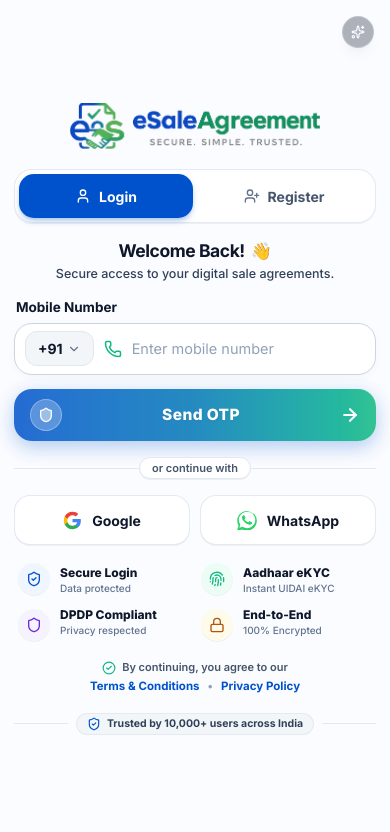
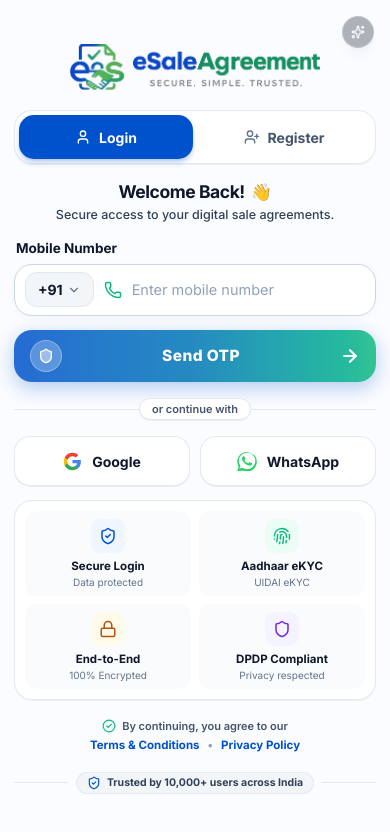
Before and after one commit to dacnikhil21/trilok, a Next.js app: page /login in a window 390 px wide. Shown: the top 832 px of the page. Built offline with nearby package versions, Linux system fonts and the light colour scheme.

Commit message:
feat: implement hybrid responsive trust cards - 2x2 grid on mobile phones and 4-column horizontal card row on larger viewports

```diff
--- a/src/app/login/page.tsx
+++ b/src/app/login/page.tsx
@@ -195,52 +195,45 @@
             </div>
           )}
 
-          {/* ── SECTION 6: SLEEK MINIMALIST 2×2 TRUST LIST (Option 1 - No Heavy Boxes) ── */}
-          <div className="w-full pt-1 px-1">
-            <div className="grid grid-cols-2 gap-x-3 gap-y-3">
+          {/* ── SECTION 6: HYBRID RESPONSIVE TRUST CARD CONTAINER ───────────────────── */}
+          {/* Mobile: 2x2 Grid (Unclipped text) | Tablet/Desktop: 4-Column Horizontal Row */}
+          <div className="w-full bg-white/95 backdrop-blur-xs border border-slate-200/90 rounded-[18px] p-2.5 shadow-2xs">
+            <div className="grid grid-cols-2 min-[440px]:grid-cols-4 gap-2">
 
-              {/* Item 1: Secure Login */}
-              <div className="flex items-center gap-2.5">
-                <div className="w-8 h-8 rounded-full bg-[#EFF6FF] text-[#0052CC] flex items-center justify-center shrink-0 shadow-2xs">
-                  <ShieldCheck className="w-4 h-4 text-[#0052CC]" />
+              {/* Card 1: Secure Login */}
+              <div className="flex flex-col items-center text-center p-2 rounded-[12px] bg-slate-50/70 hover:bg-slate-100/60 transition-colors">
+                <div className="w-8.5 h-8.5 rounded-[10px] bg-[#EFF6FF] text-[#0052CC] flex items-center justify-center shrink-0 mb-1.5">
+                  <ShieldCheck className="w-4.5 h-4.5 text-[#0052CC]" />
                 </div>
-                <div className="flex flex-col min-w-0">
-                  <span className="text-[12px] font-extrabold text-[#0F172A] leading-tight">Secure Login</span>
-                  <span className="text-[10px] text-slate-500 font-medium leading-tight mt-0.5">Data protected</span>
-                </div>
+                <span className="text-[11.5px] font-bold text-[#0F172A] leading-tight">Secure Login</span>
+                <span className="text-[10px] text-slate-500 leading-tight mt-0.5">Data protected</span>
               </div>
 
-              {/* Item 2: Aadhaar eKYC */}
-              <div className="flex items-center gap-2.5">
-                <div className="w-8 h-8 rounded-full bg-[#ECFDF5] text-[#10B981] flex items-center justify-center shrink-0 shadow-2xs">
-                  <Fingerprint className="w-4 h-4 text-[#10B981]" />
+              {/* Card 2: Aadhaar eKYC */}
+              <div className="flex flex-col items-center text-center p-2 rounded-[12px] bg-slate-50/70 hover:bg-slate-100/60 transition-colors">
+                <div className="w-8.5 h-8.5 rounded-[10px] bg-[#ECFDF5] text-[#10B981] flex items-center justify-center shrink-0 mb-1.5">
+                  <Fingerprint className="w-4.5 h-4.5 text-[#10B981]" />
                 </div>
-                <div className="flex flex-col min-w-0">
-                  <span className="text-[12px] font-extrabold text-[#0F172A] leading-tight">Aadhaar eKYC</span>
-                  <span className="text-[10px] text-slate-500 font-medium leading-tight mt-0.5">Instant UIDAI eKYC</span>
-                </div>
+                <span className="text-[11.5px] font-bold text-[#0F172A] leading-tight">Aadhaar eKYC</span>
+                <span className="text-[10px] text-slate-500 leading-tight mt-0.5">UIDAI eKYC</span>
               </div>
 
-              {/* Item 3: DPDP Compliant */}
-              <div className="flex items-start gap-2.5">
-                <div className="w-8 h-8 rounded-full bg-[#F5F3FF] text-[#6D28D9] flex items-center justify-center shrink-0 shadow-2xs mt-0.5">
-                  <Shield className="w-4 h-4 text-[#6D28D9]" />
+              {/* Card 3: End-to-End Encrypted */}
+              <div className="flex flex-col items-center text-center p-2 rounded-[12px] bg-slate-50/70 hover:bg-slate-100/60 transition-colors">
+                <div className="w-8.5 h-8.5 rounded-[10px] bg-[#FFFBEB] text-[#B45309] flex items-center justify-center shrink-0 mb-1.5">
+                  <Lock className="w-4.5 h-4.5 text-[#B45309]" />
                 </div>
-                <div className="flex flex-col min-w-0">
-                  <span className="text-[12px] font-extrabold text-[#0F172A] leading-tight">DPDP Compliant</span>
-                  <span className="text-[10px] text-slate-500 font-medium leading-tight mt-0.5">Privacy respected</span>
-                </div>
+                <span className="text-[11.5px] font-bold text-[#0F172A] leading-tight">End-to-End</span>
+                <span className="text-[10px] text-slate-500 leading-tight mt-0.5">100% Encrypted</span>
               </div>
 
-              {/* Item 4: End-to-End Encrypted */}
-              <div className="flex items-start gap-2.5">
-                <div className="w-8 h-8 rounded-full bg-[#FFFBEB] text-[#B45309] flex items-center justify-center shrink-0 shadow-2xs mt-0.5">
-                  <Lock className="w-4 h-4 text-[#B45309]" />
+              {/* Card 4: DPDP Compliant */}
+              <div className="flex flex-col items-center text-center p-2 rounded-[12px] bg-slate-50/70 hover:bg-slate-100/60 transition-colors">
+                <div className="w-8.5 h-8.5 rounded-[10px] bg-[#F5F3FF] text-[#6D28D9] flex items-center justify-center shrink-0 mb-1.5">
+                  <Shield className="w-4.5 h-4.5 text-[#6D28D9]" />
                 </div>
-                <div className="flex flex-col min-w-0">
-                  <span className="text-[12px] font-extrabold text-[#0F172A] leading-tight">End-to-End</span>
-                  <span className="text-[10px] text-slate-500 font-medium leading-tight mt-0.5">100% Encrypted</span>
-                </div>
+                <span className="text-[11.5px] font-bold text-[#0F172A] leading-tight">DPDP Compliant</span>
+                <span className="text-[10px] text-slate-500 leading-tight mt-0.5">Privacy respected</span>
               </div>
 
             </div>
```
